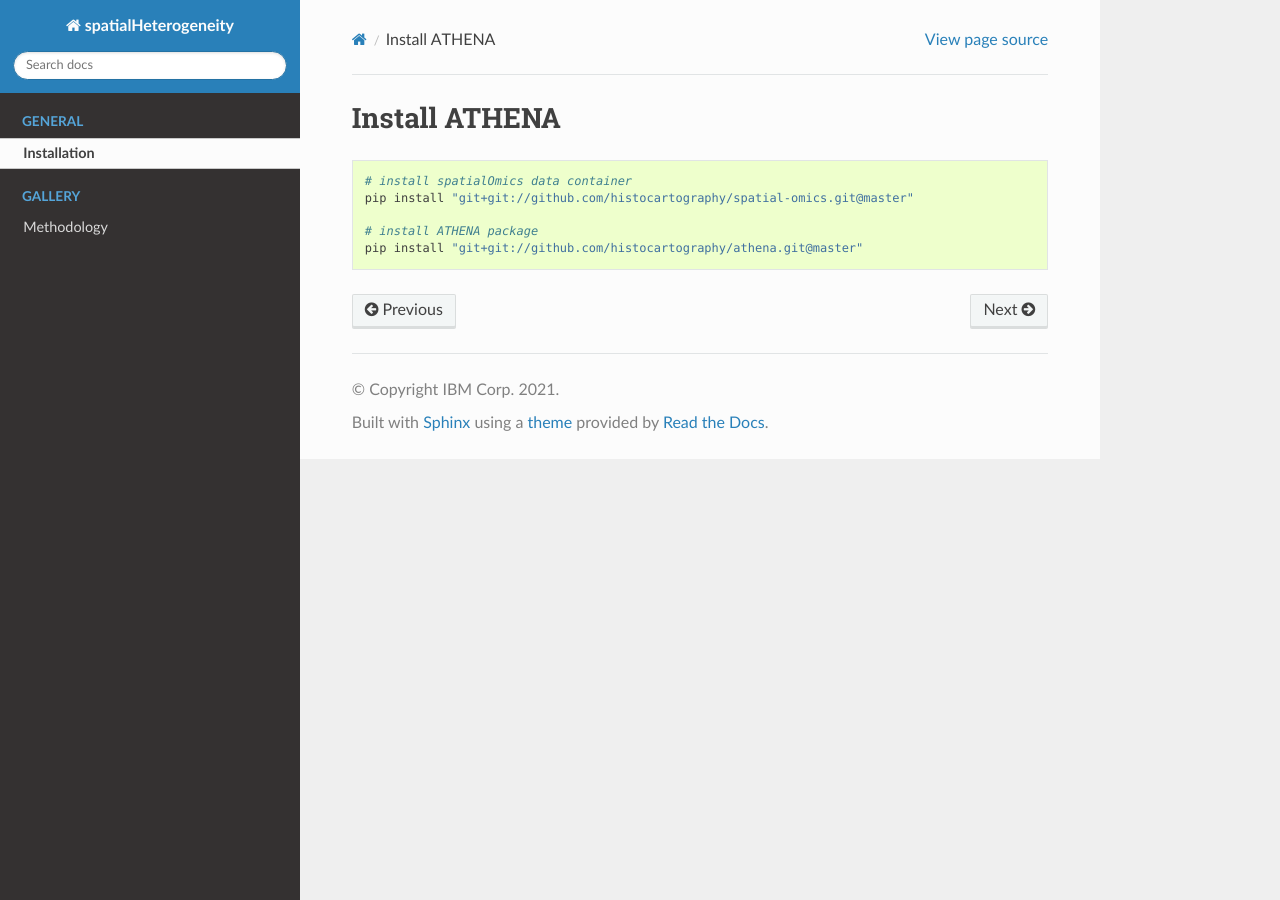
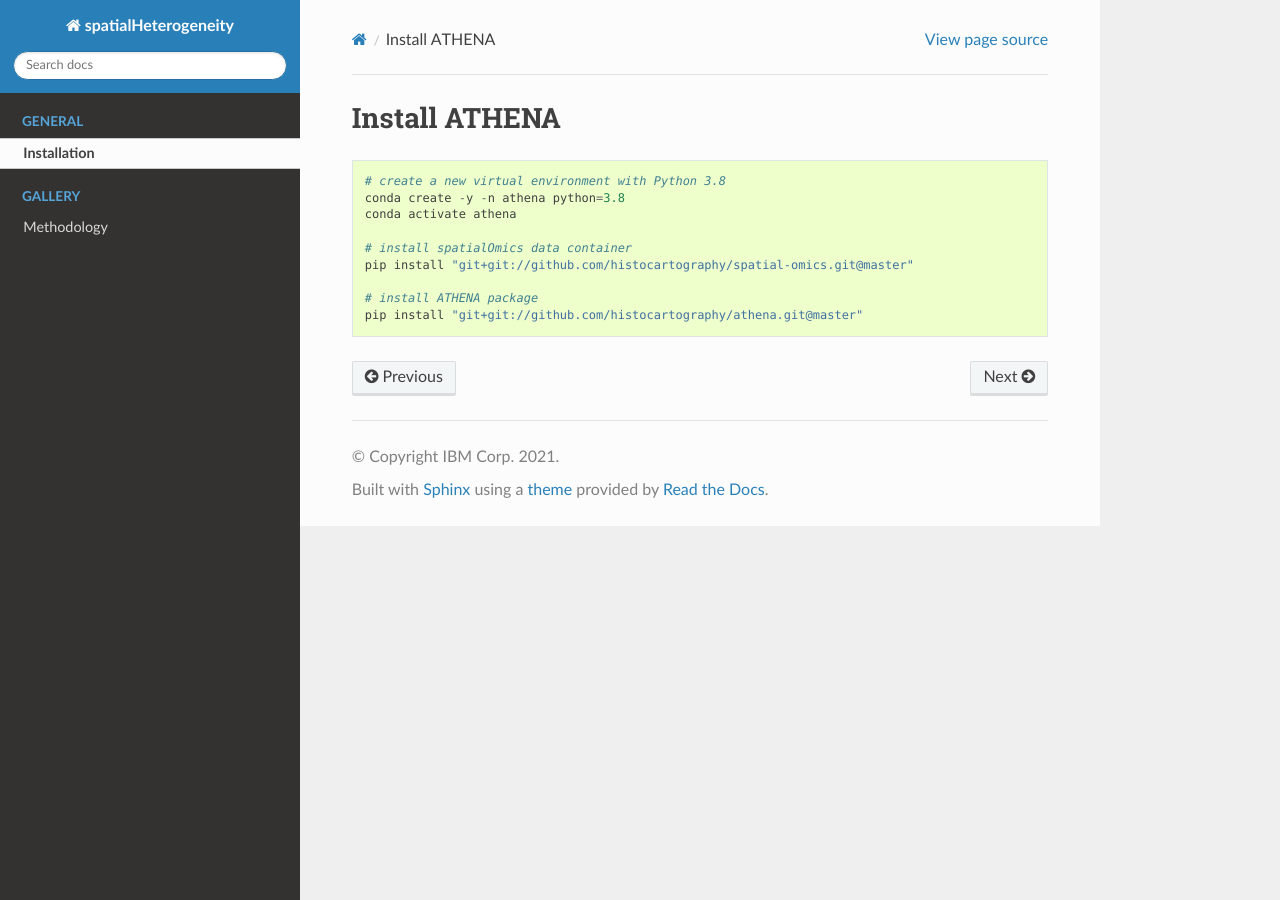
Before and after one commit to AI4SCR/ATHENA, a Sphinx documentation site: the page built from docs/source/installation.md, in a window 1280 px wide. Built offline with Sphinx 7.4.7 and the Read the Docs theme 2.0.0, drawn with Linux system fonts in a browser that asks for light colours; pages that are not in the unit, such as notebooks, are missing from menus.

Commit message:
include conda environment creation

````diff
--- a/docs/source/installation.md
+++ b/docs/source/installation.md
@@ -1,6 +1,10 @@
 # Install ATHENA
 
 ```{code-block}
+# create a new virtual environment with Python 3.8
+conda create -y -n athena python=3.8
+conda activate athena
+
 # install spatialOmics data container
 pip install "git+git://github.com/histocartography/spatial-omics.git@master"
 
````
